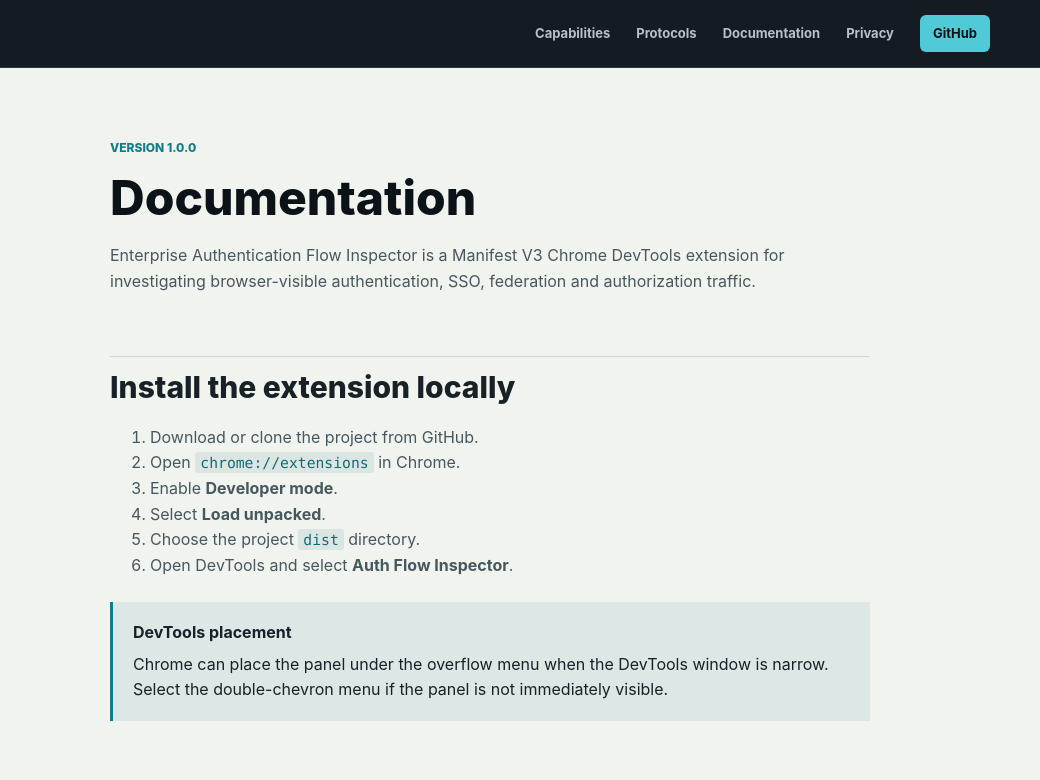
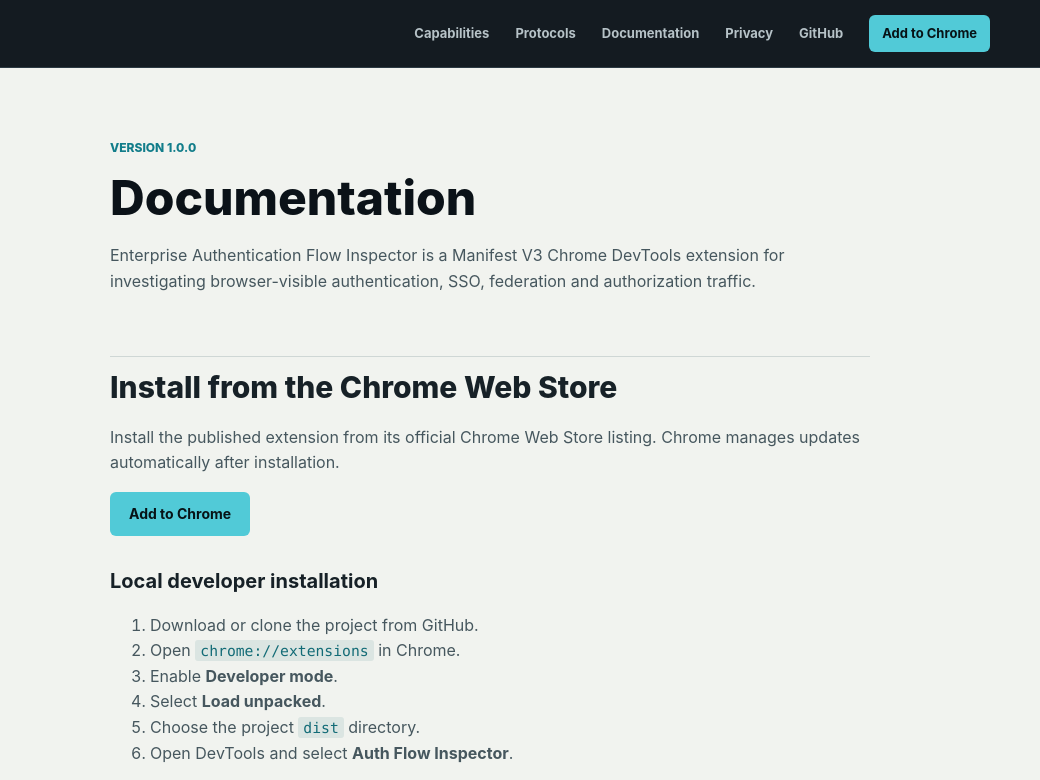
Before and after one commit to ksudhir/oracle-sso-devtools, a browser extension: page website/docs/index.html in a window 1280 px wide. Shown: the top 780 px of the page, 240-1280 px from the left. Drawn offline with Linux system fonts and the light colour scheme.

Commit message:
Add Chrome Web Store install links

```diff
--- a/website/docs/index.html
+++ b/website/docs/index.html
@@ -24,7 +24,8 @@
         <a href="../#protocols">Protocols</a>
         <a href="./">Documentation</a>
         <a href="../privacy/">Privacy</a>
-        <a class="nav-github" href="https://github.com/ksudhir/oracle-sso-devtools">GitHub</a>
+        <a href="https://github.com/ksudhir/oracle-sso-devtools">GitHub</a>
+        <a class="nav-store" href="https://chromewebstore.google.com/detail/authentication-flow-inspe/abehjmkaocpjkkkmnohgfpmhdpkolnha" target="_blank" rel="noopener">Add to Chrome</a>
       </nav>
     </header>
 
@@ -49,7 +50,14 @@
             investigating browser-visible authentication, SSO, federation and authorization traffic.
           </p>
 
-          <h2 id="install">Install the extension locally</h2>
+          <h2 id="install">Install from the Chrome Web Store</h2>
+          <p>
+            Install the published extension from its official Chrome Web Store listing. Chrome manages updates
+            automatically after installation.
+          </p>
+          <p><a class="button button-primary" href="https://chromewebstore.google.com/detail/authentication-flow-inspe/abehjmkaocpjkkkmnohgfpmhdpkolnha" target="_blank" rel="noopener">Add to Chrome</a></p>
+
+          <h3>Local developer installation</h3>
           <ol>
             <li>Download or clone the project from GitHub.</li>
             <li>Open <code>chrome://extensions</code> in Chrome.</li>
@@ -147,7 +155,7 @@
     <footer class="site-footer">
       <div class="section-inner footer-inner">
         <div class="footer-brand"><img src="../assets/icon128.png" alt="" width="36" height="36" /><div><strong>Enterprise Authentication Flow Inspector</strong><span>Created by Sudhir Kulkarni</span></div></div>
-        <nav aria-label="Footer navigation"><a href="../">Home</a><a href="../privacy/">Privacy</a><a href="https://github.com/ksudhir/oracle-sso-devtools">GitHub</a></nav>
+        <nav aria-label="Footer navigation"><a href="../">Home</a><a href="../privacy/">Privacy</a><a href="https://chromewebstore.google.com/detail/authentication-flow-inspe/abehjmkaocpjkkkmnohgfpmhdpkolnha" target="_blank" rel="noopener">Chrome Web Store</a><a href="https://github.com/ksudhir/oracle-sso-devtools">GitHub</a></nav>
       </div>
     </footer>
     <script src="../app.js"></script>
--- a/website/styles.css
+++ b/website/styles.css
@@ -110,7 +110,7 @@
 
 .site-nav a:hover, .site-nav a:focus-visible { color: var(--white); }
 
-.site-nav .nav-github {
+.site-nav .nav-store {
   padding: 8px 13px;
   color: #071316;
   background: var(--cyan);
@@ -396,7 +396,7 @@
   .site-nav { position: absolute; top: 100%; left: 0; right: 0; display: none; align-items: stretch; max-height: calc(100vh - 68px); padding: 18px 22px 24px; overflow-y: auto; background: var(--ink); border-bottom: 1px solid var(--line-dark); }
   .site-nav.open { display: grid; gap: 6px; }
   .site-nav a { padding: 11px 8px; font-size: 15px; }
-  .site-nav .nav-github { margin-top: 8px; text-align: center; }
+  .site-nav .nav-store { margin-top: 8px; text-align: center; }
   .hero { min-height: 760px; }
   .hero-copy { padding-top: 58px; padding-bottom: 350px; }
   .hero-visual { bottom: -360px; width: 1060px; max-width: none; }
```
Also changed, not shown: website/index.html (+7 -5 lines), website/privacy/index.html (+3 -2 lines), README.md, dist/README.md.
